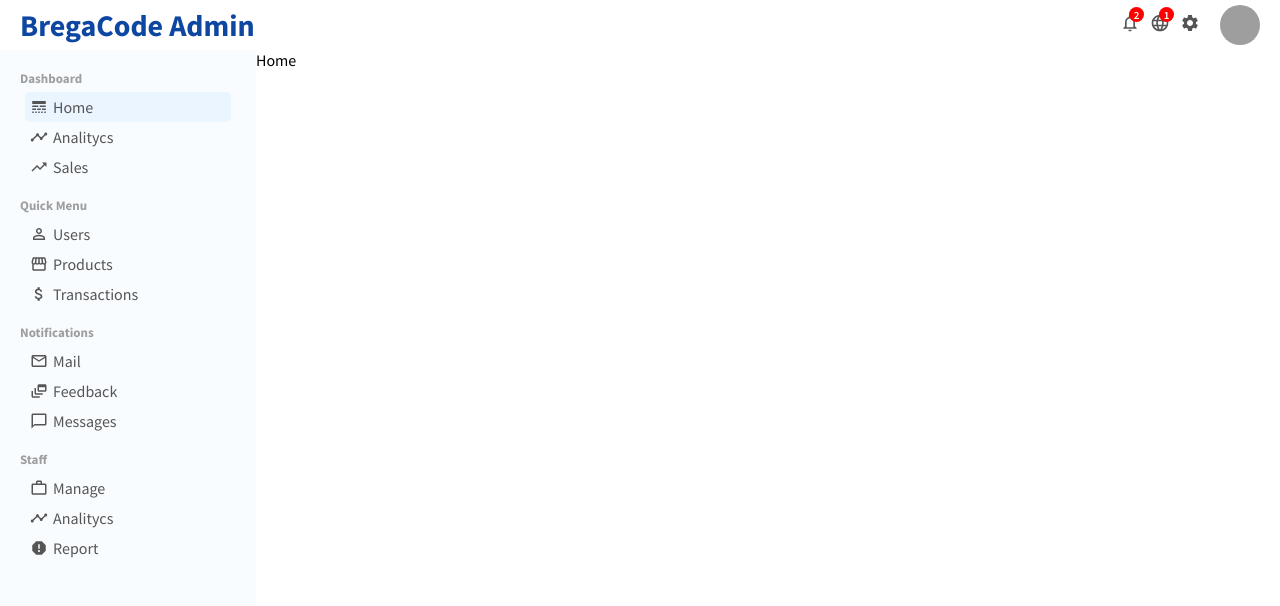
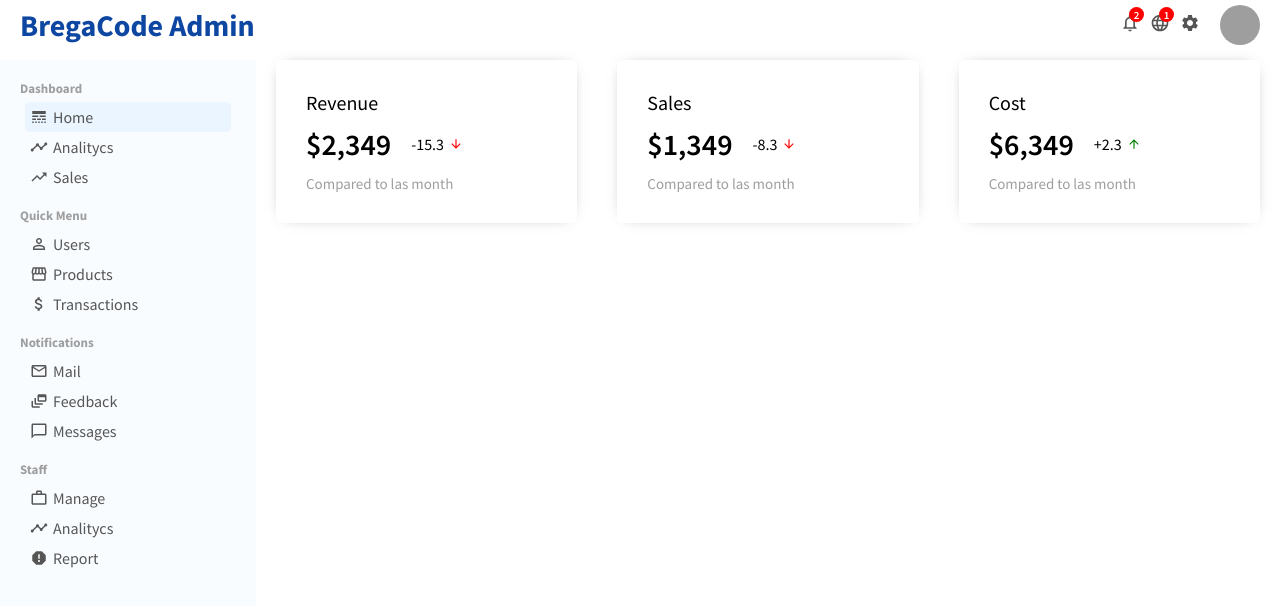
Before and after one commit to bregarulai/brega-admin, a React (Create React App) app: page / in a window 1280 px wide. Shown: the top 606 px of the page. Built offline with nearby package versions, Linux system fonts and the light colour scheme; grey boxes are pictures that could not be loaded.

Commit message:
created featured info component

```diff
--- a/src/app.css
+++ b/src/app.css
@@ -33,6 +33,7 @@ img {
 
 .container {
     display: flex;
+    margin-top: 1rem;
 }
 
 .icon {
--- /dev/null
+++ b/src/components/FeaturedInfo/featuredInfo.css
@@ -0,0 +1,54 @@
+.featureInfo {
+    width: 100%;
+    display: flex;
+    justify-content: space-between;
+}
+
+.featuredInfoItem {
+    flex: 1;
+    margin: 0 2rem;
+    padding: 3rem;
+    border-radius: .5rem;
+    cursor: pointer;
+    -webkit-box-shadow: 0px 0px 15px -10px rgba(0, 0, 0, 0.75);
+    box-shadow: 0px 0px 15px -10px rgba(0, 0, 0, 0.75);
+}
+
+.featuredInfoTitle {
+    font-size: 2rem;
+}
+
+.featuredInfoMoneyContainer {
+    margin: 1rem 0;
+    display: flex;
+    align-items: center;
+}
+
+.featuredInfoMoney {
+    font-size: 3rem;
+    font-weight: 600;
+}
+
+.featuredInfoMoneyRate {
+    display: flex;
+    align-items: center;
+    margin-left: 2rem;
+}
+
+.featuredInfoIcon {
+    font-size: 1.4rem !important;
+    margin-left: .5rem;
+}
+
+.positive {
+    color: green;
+}
+
+.negative {
+    color: red;
+}
+
+.featuredInfoSubTitle {
+    font-size: 1.5rem;
+    color: #9e9e9e;
+}
--- /dev/null
+++ b/src/components/FeaturedInfo/index.jsx
@@ -0,0 +1,42 @@
+import { ArrowDownward, ArrowUpward } from "@mui/icons-material";
+import React from "react";
+import "./featuredInfo.css";
+
+const FeaturedInfo = () => {
+  return (
+    <div className="featureInfo">
+      <div className="featuredInfoItem">
+        <span className="featuredInfoTitle">Revenue</span>
+        <div className="featuredInfoMoneyContainer">
+          <span className="featuredInfoMoney">$2,349</span>
+          <span className="featuredInfoMoneyRate">
+            -15.3 <ArrowDownward className="featuredInfoIcon negative" />
+          </span>
+        </div>
+        <span className="featuredInfoSubTitle">Compared to las month</span>
+      </div>
+      <div className="featuredInfoItem">
+        <span className="featuredInfoTitle">Sales</span>
+        <div className="featuredInfoMoneyContainer">
+          <span className="featuredInfoMoney">$1,349</span>
+          <span className="featuredInfoMoneyRate">
+            -8.3 <ArrowDownward className="featuredInfoIcon negative" />
+          </span>
+        </div>
+        <span className="featuredInfoSubTitle">Compared to las month</span>
+      </div>
+      <div className="featuredInfoItem">
+        <span className="featuredInfoTitle">Cost</span>
+        <div className="featuredInfoMoneyContainer">
+          <span className="featuredInfoMoney">$6,349</span>
+          <span className="featuredInfoMoneyRate">
+            +2.3 <ArrowUpward className="featuredInfoIcon positive" />
+          </span>
+        </div>
+        <span className="featuredInfoSubTitle">Compared to las month</span>
+      </div>
+    </div>
+  );
+};
+
+export default FeaturedInfo;
--- a/src/pages/Home/index.jsx
+++ b/src/pages/Home/index.jsx
@@ -1,8 +1,13 @@
 import React from "react";
+import FeaturedInfo from "../../components/FeaturedInfo";
 import "./home.css";
 
 const Home = () => {
-  return <div className="home">Home</div>;
+  return (
+    <div className="home">
+      <FeaturedInfo />
+    </div>
+  );
 };
 
 export default Home;
```
